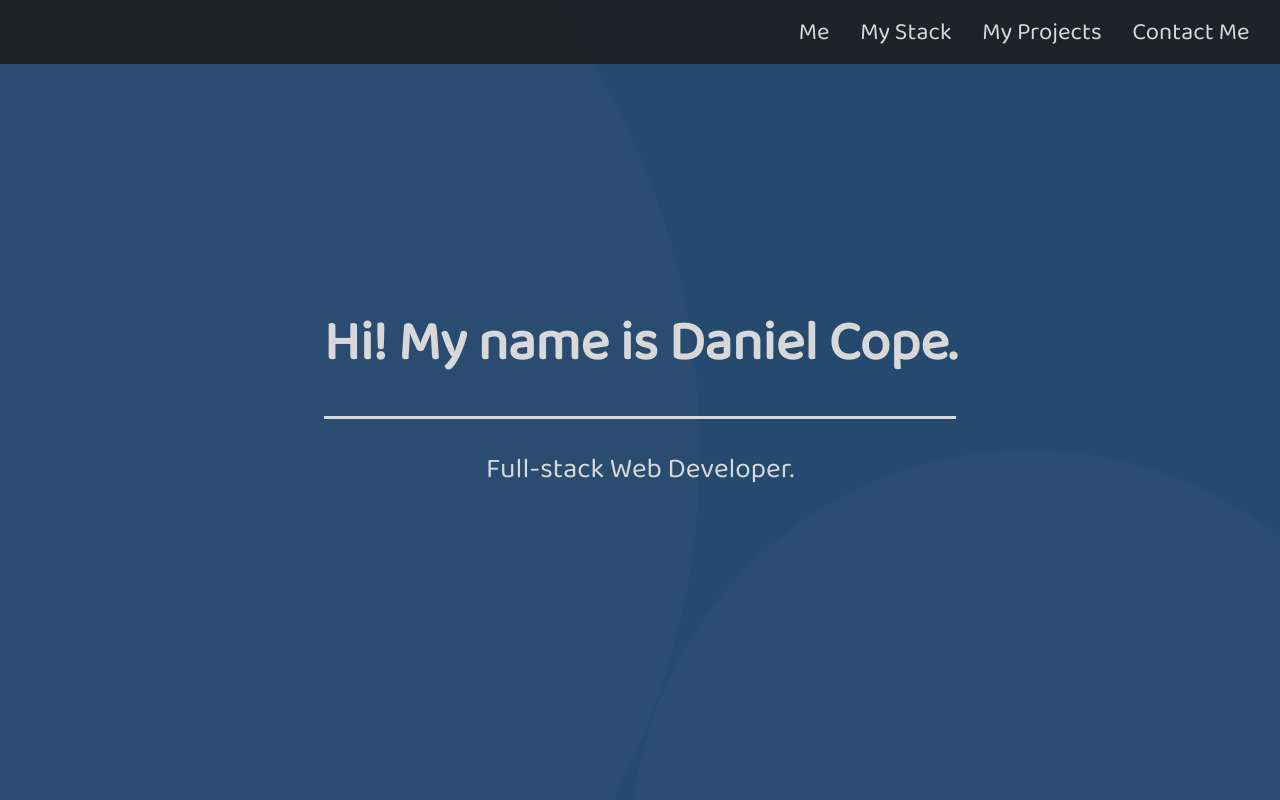
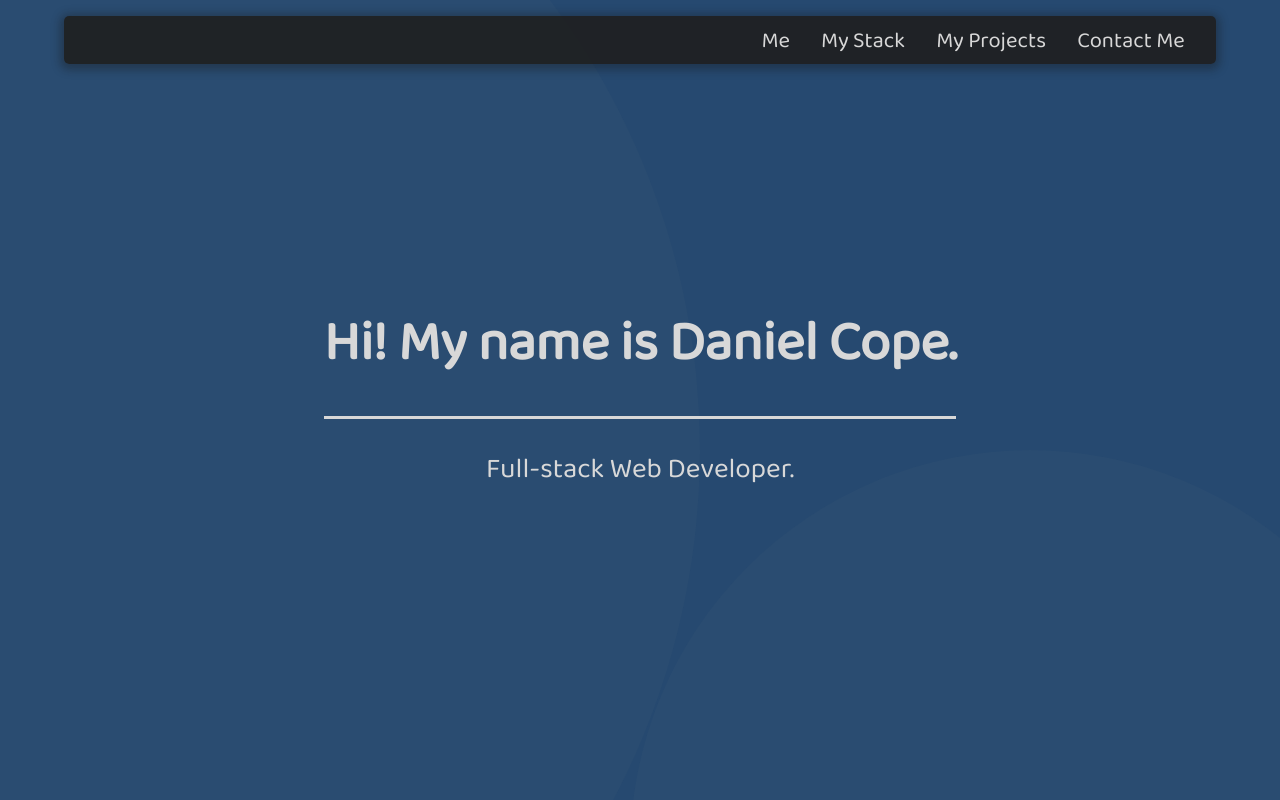
Before and after one commit to danielcope/dcope-portfolio, a React (Create React App) app: page / in a window 1280 px wide. Shown: the top 800 px of the page. Built offline with nearby package versions, Linux system fonts and the light colour scheme.

Commit message:
added scroll bar styling

```diff
--- a/src/App.css
+++ b/src/App.css
@@ -97,65 +97,60 @@ p {
   background-color: rgba(212, 211, 157, 0.025);
 }
 
-.ham-container {
-  display: flex;
-  justify-content: flex-end;
-  width: 100vw;
-  position: fixed;
-  z-index: 2;
-}
-
-.ham {
-  color: rgb(255, 255, 255);
-  font-size: 40px;
-  width: 30px;
-  display: flex;
-  flex-direction: column;
-  z-index: 2;
-  margin-top: 24px;
-  margin-right: 24px;
-}
-
-.ham-line {
-  border: 1.5px solid;
-  background-color: rgb(216, 216, 216);
-  border-radius: 1px;
-  z-index: 2;
-  margin-bottom: 6px;
-}
-
 .nav {
   position: fixed;
-  right: 0;
-  height: 100vh;
-  width: 100vw;
+  width: 100%;
+  height: 10vh;
+  display: flex;
+  justify-content: center;
+  align-items: center;
 }
 
 .nav-opened {
   background: transparent;
-  position: fixed;
-  right: 0;
   transition: opacity 1s ease-in;
-  height: 8vh;
-  width: 100%;
+  height: 60%;
+  width: 90%;
   display: flex;
   justify-content: right;
   background-color: rgba(31, 31, 31, 0.911);
+  border-radius: 5px;
+  box-shadow: 0px 2px 8px 4px rgba(22, 22, 22, 0.356);
 }
 
 .nav-ul {
   text-align: center;
   height: 100%;
-  width: 40%;
+  min-width: 40%;
   display: flex;
   justify-content: space-evenly;
   align-items: center;
 }
 
 .nav-li {
-  font-size: 24px;
-  padding-top: 10px;
+  font-size: 22px;
+  padding: 10px 25px 0 0;
 }
+
+/* scroll bar */
+
+::-webkit-scrollbar {
+  width: 18px;
+}
+::-webkit-scrollbar-track {
+  padding: 50px 0 0 0;
+  background: rgb(38, 73, 112);
+  /* margin: 15px; */
+}
+::-webkit-scrollbar-thumb {
+  background: rgb(20, 44, 71);
+  border-radius: 15px;
+  border: solid 5px rgb(38, 73, 112);
+}
+::-webkit-scrollbar-thumb:hover {
+  background: rgba(24, 53, 87, 0.404);
+}
+/* END - scroll bar  */
 
 .landing {
   height: 100vh;
```
